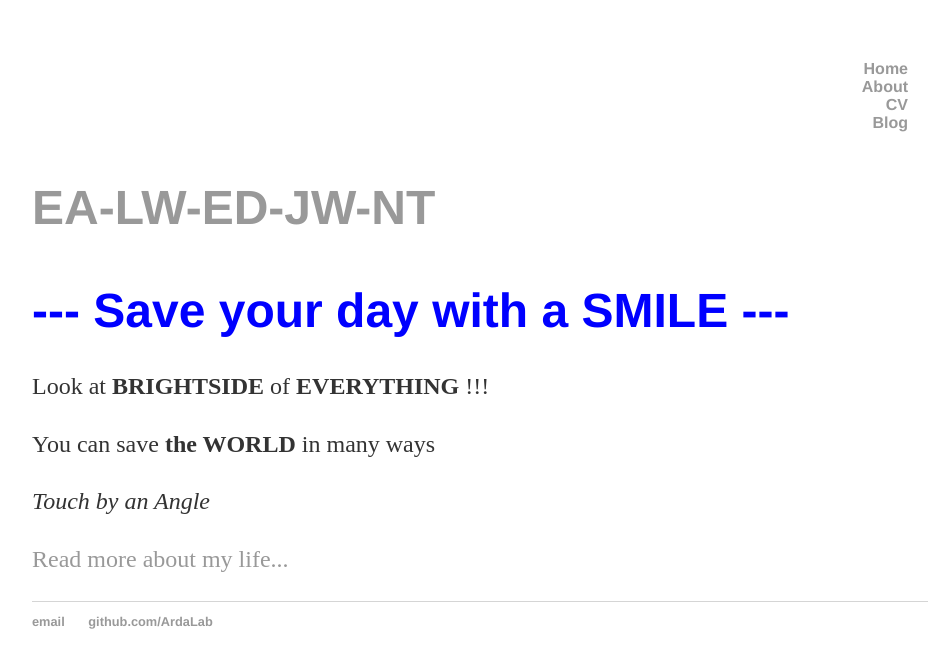
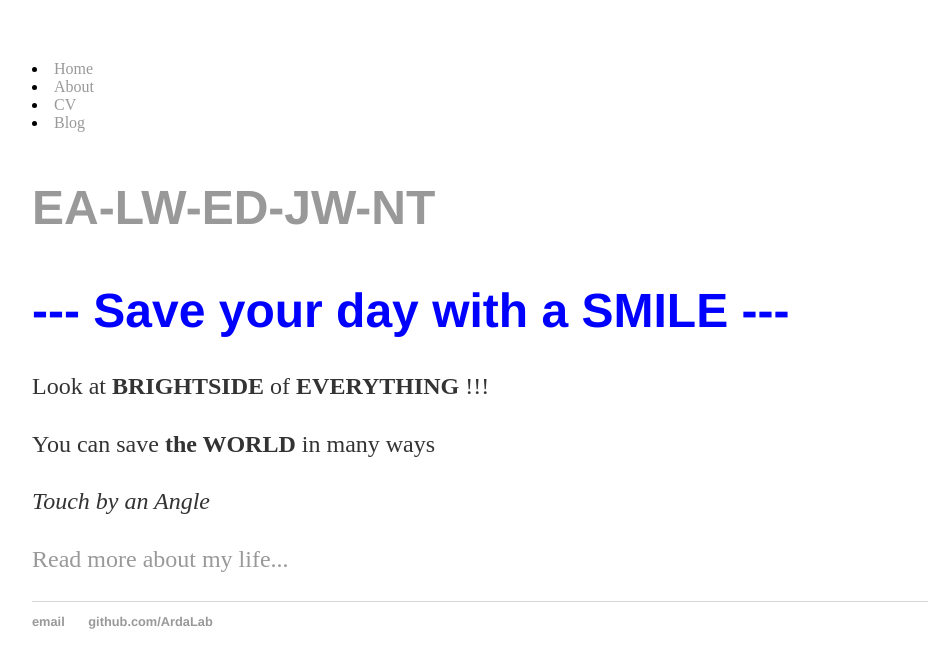
Before and after one commit to ArdaLab-DevG/ArdaLab-DevG, a Jekyll site: the page built from index.html, in a window 1280 px wide. Shown: the top 668 px of the page, without its empty margins (160-1099 px from the left). Built offline with Jekyll 4.4.1, drawn with Linux system fonts in a browser that asks for light colours.

Commit message:
Update default.html

```diff
--- a/_layouts/default.html
+++ b/_layouts/default.html
@@ -8,18 +8,17 @@
 		</head>
 
     <body>
-	    <header>
-			<nav>
-	    		<ul>
+	    <div class="container">
+	    <div class'"header nav ul li">
+
 	        		<li><a href="/">Home</a></li>
 		        	<li><a href="/about">About</a></li>
 	        		<li><a href="/cv">CV</a></li>
 	        		<li><a href="/blog">Blog</a></li>
-	    		</ul>
-			</nav>
+		       </div> <!--/header-->
 		    <h3 class="text-muted"><a href="/">EA-LW-ED-JW-NT</a></h3>
-	    </header>
-			<div class="container">
+
+
 
 			{{ content }}
 
```
